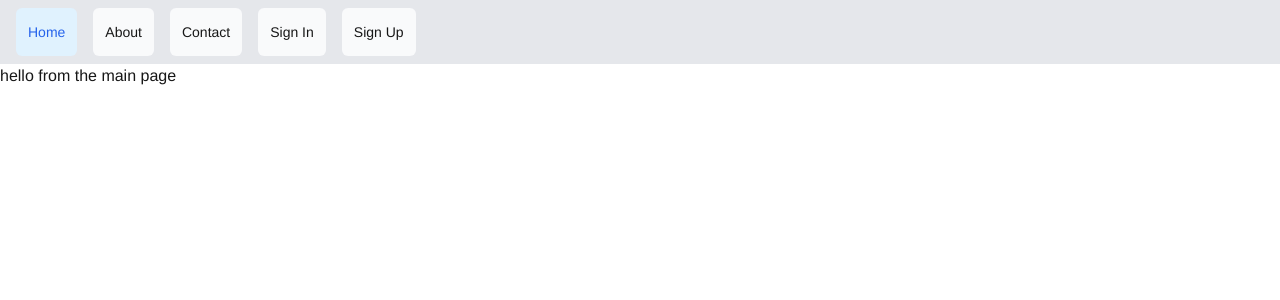
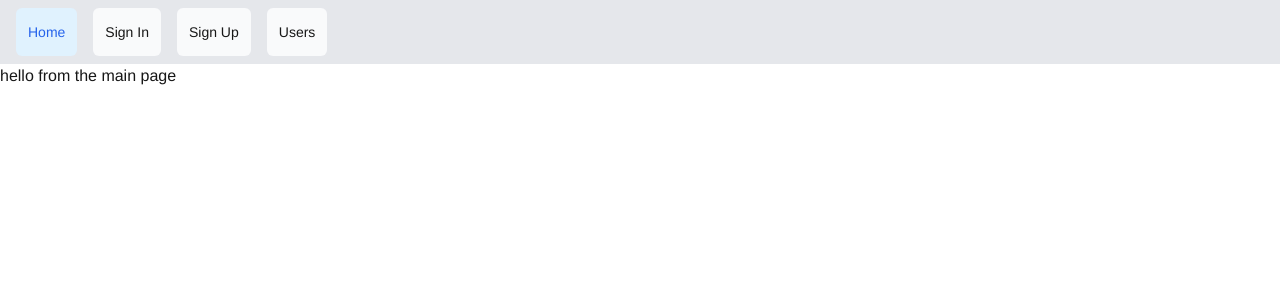
Before and after one commit to Odin-Taif/front-end-salt-precourse, a Next.js app: page / in a window 1280 px wide. Shown: the top 300 px of the page. Built offline with nearby package versions, Linux system fonts and the light colour scheme.

Commit message:
creating users page

```diff
--- a/app/components/navbar/navbar.tsx
+++ b/app/components/navbar/navbar.tsx
@@ -8,14 +8,7 @@ const links = [
     name: "Home",
     href: "/",
   },
-  {
-    name: "About",
-    href: "/about",
-  },
-  {
-    name: "Contact",
-    href: "/contact",
-  },
+
   {
     name: "Sign In",
     href: "/sign-in",
@@ -23,6 +16,10 @@ const links = [
   {
     name: "Sign Up",
     href: "/sign-up",
+  },
+  {
+    name: "Users",
+    href: "/users",
   },
 ];
 
--- /dev/null
+++ b/app/lib/fetchUsers.ts
@@ -0,0 +1,12 @@
+import { db } from "@/drizzle/dbschema/db";
+import { users } from "@/drizzle/dbschema/schema";
+
+export async function fetchUsers() {
+  try {
+    const userList = await db.select().from(users).execute();
+    return userList;
+  } catch (error) {
+    console.error("Error fetching users:", error);
+    throw error;
+  }
+}
--- a/app/user/page.tsx
+++ /dev/null
@@ -1,7 +0,0 @@
-import React from "react";
-
-const UserProfile = () => {
-  return <div>UserProfile</div>;
-};
-
-export default UserProfile;
--- /dev/null
+++ b/app/users/page.tsx
@@ -0,0 +1,25 @@
+import { fetchUsers } from "../lib/fetchUsers";
+
+// this is a ansync function that returns the page, it allows you to fetch data before rendering the page
+export default async function UsersPage() {
+  const users = await fetchUsers();
+  // console.log(users);
+  return (
+    <main>
+      <h1 className={` mb-4 text-xl md:text-2xl`}>Users</h1>
+      <h2>
+        This is a ansync function that returns the page, it allows you to fetch
+        data before rendering the page.
+      </h2>
+      <div className="grid gap-6 sm:grid-cols-2 lg:grid-cols-4">
+        {users &&
+          users.map((user) => (
+            <div key={user.id} className="p-4 bg-white rounded-lg shadow-md">
+              <h2 className="text-lg font-semibold">{user.name}</h2>
+              <p className="text-gray-500">{user.email}</p>
+            </div>
+          ))}
+      </div>
+    </main>
+  );
+}
```
